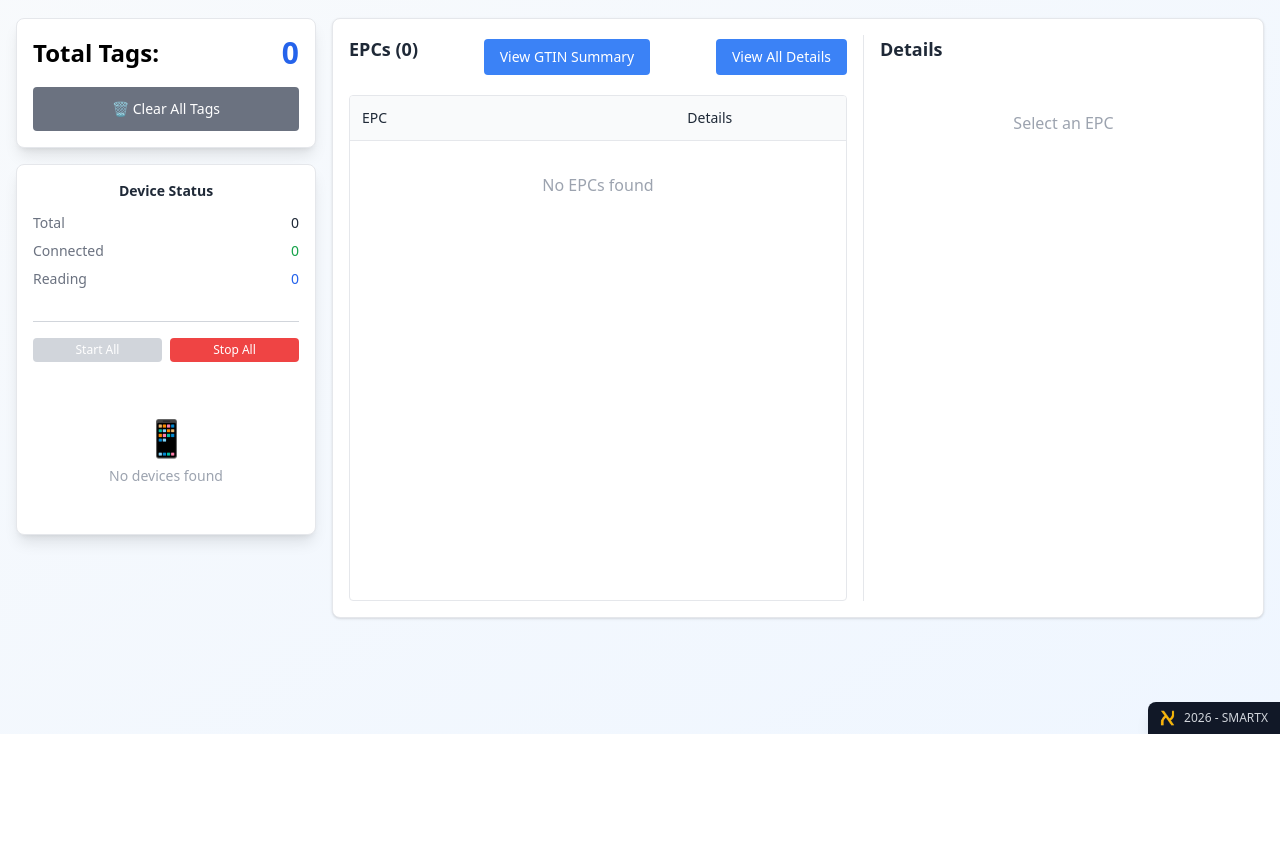
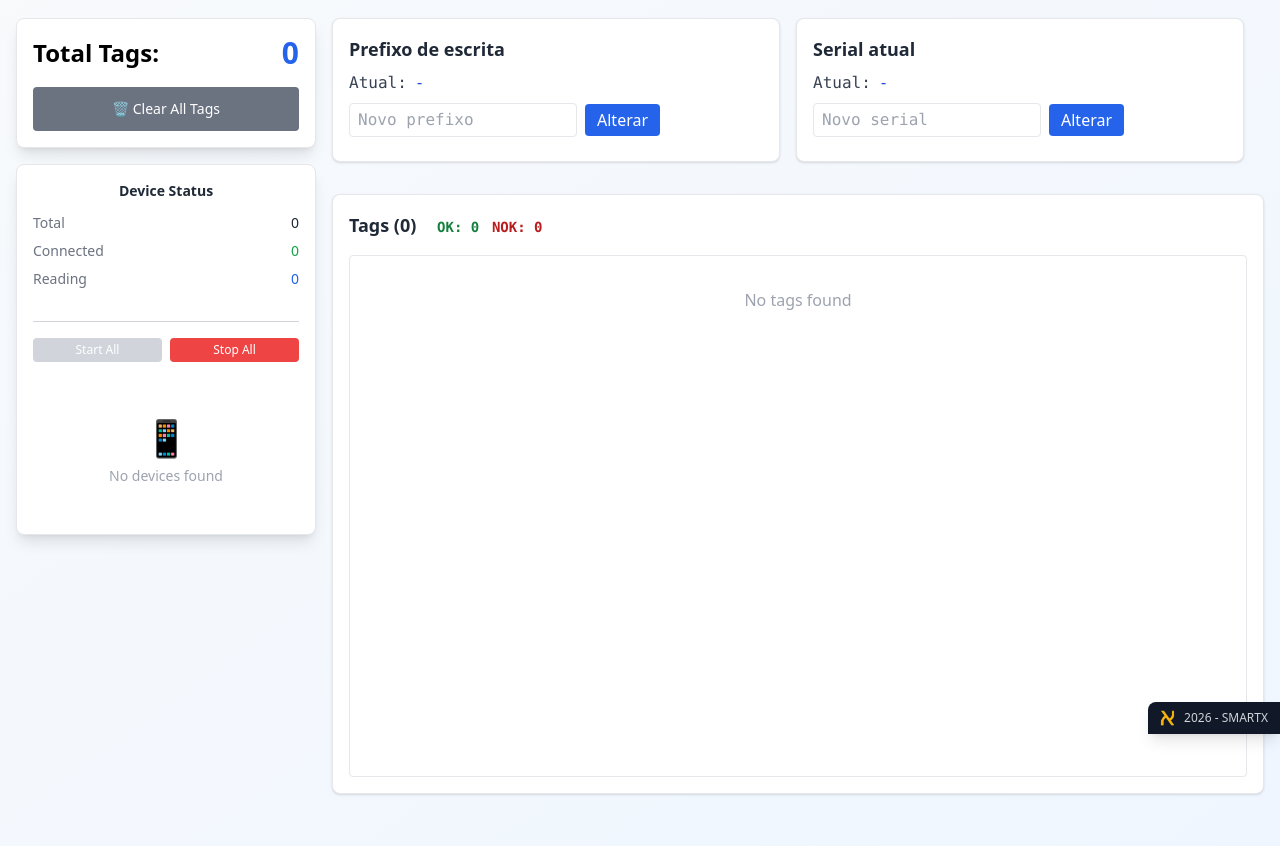
Before and after one commit to ghpascon/smtx_write_prefix_serial, a Python web app: template app/templates/pages/index/main.html in a window 1280 px wide. Shown: the part 66-912 px from the top of the page. Before the commit the page ends 800 px from the top, so only its background shows below. Run offline with Jinja, Linux system fonts and the light colour scheme; the template is opened without the code that fills it, so the values that code supplies are empty.

Commit message:
WRITE PREFIX
Bump version to v8.0.0

```diff
--- a/app/core/config.py
+++ b/app/core/config.py
@@ -56,6 +56,8 @@ class Settings:
 		self.XTRACK_URL: str | None = data.get('XTRACK_URL', None)
 		self.PORT: int = data.get('PORT', 5000)
 
+		self.WRITE_PREFIX: str = data.get('WRITE_PREFIX', 'aaa')
+
 	def get_current_settings(self):
 		return {
 			key: value
--- a/app/services/rfid/_main.py
+++ b/app/services/rfid/_main.py
@@ -64,7 +64,6 @@ class RfidManager:
 
 	def on_tag(self, name: str, tag_data: dict):
 		new_tag, tag = self.tags.add(tag_data, device=name)
-
 		# NEW TAG
 		if new_tag:
 			logging.info(f'[ TAG ] {name} - Tag Data: {tag}')
--- /dev/null
+++ b/app/templates/includes/_prefix.html
@@ -0,0 +1,71 @@
+<div class="bg-white rounded-lg shadow border p-4 mb-4 flex flex-col w-full max-w-md">
+    <h4 class="text-lg font-semibold mb-2">Prefixo de escrita</h4>
+    <div class="flex items-center space-x-2 mb-2">
+        <span class="font-mono text-base text-gray-700">Atual:</span>
+        <span id="current-prefix" class="font-mono text-base text-blue-700">...</span>
+    </div>
+    <form id="prefix-form" class="flex items-center space-x-2">
+        <input type="text" id="new-prefix" name="new-prefix" class="border rounded px-2 py-1 font-mono text-base"
+            placeholder="Novo prefixo" required />
+        <button type="submit" class="bg-blue-600 hover:bg-blue-700 text-white px-3 py-1 rounded">Alterar</button>
+    </form>
+    <div id="prefix-msg" class="mt-2 text-sm"></div>
+</div>
+
+<script>
+    document.addEventListener('DOMContentLoaded', () => {
+        const prefixUrl = "{{ url_for('get_write_prefix') }}";
+        // Função para montar a URL com o prefixo como path param
+        function getSetPrefixUrl(newPrefix) {
+            // Escapa o prefixo para uso seguro na URL
+            return `{{ url_for('set_write_prefix', new_prefix='__REPLACE__') }}`.replace('__REPLACE__', encodeURIComponent(newPrefix));
+        }
+        const currentPrefixEl = document.getElementById('current-prefix');
+        const form = document.getElementById('prefix-form');
+        const input = document.getElementById('new-prefix');
+        const msg = document.getElementById('prefix-msg');
+
+        async function fetchPrefix() {
+            try {
+                const res = await fetch(prefixUrl);
+                if (res.ok) {
+                    const data = await res.json();
+                    currentPrefixEl.textContent = data.write_prefix ?? '-';
+                } else {
+                    currentPrefixEl.textContent = '-';
+                }
+            } catch {
+                currentPrefixEl.textContent = '-';
+            }
+        }
+
+
+        form.addEventListener('submit', async (e) => {
+            e.preventDefault();
+            msg.textContent = '';
+            const newPrefix = input.value.trim();
+            if (!newPrefix) return;
+            try {
+                const url = getSetPrefixUrl(newPrefix);
+                const res = await fetch(url, {
+                    method: 'POST'
+                });
+                if (res.ok) {
+                    const data = await res.json();
+                    msg.textContent = data.message || 'Prefixo alterado com sucesso!';
+                    msg.className = 'mt-2 text-green-700 text-sm';
+                    fetchPrefix();
+                } else {
+                    const data = await res.json();
+                    msg.textContent = data.message || 'Erro ao alterar prefixo';
+                    msg.className = 'mt-2 text-red-700 text-sm';
+                }
+            } catch {
+                msg.textContent = 'Erro ao alterar prefixo';
+                msg.className = 'mt-2 text-red-700 text-sm';
+            }
+        });
+
+        fetchPrefix();
+    });
+</script>
--- /dev/null
+++ b/app/templates/includes/_serial.html
@@ -0,0 +1,67 @@
+<div class="bg-white rounded-lg shadow border p-4 mb-4 flex flex-col w-full max-w-md">
+    <h4 class="text-lg font-semibold mb-2">Serial atual</h4>
+    <div class="flex items-center space-x-2 mb-2">
+        <span class="font-mono text-base text-gray-700">Atual:</span>
+        <span id="current-serial" class="font-mono text-base text-blue-700">...</span>
+    </div>
+    <form id="serial-form" class="flex items-center space-x-2">
+        <input type="number" id="new-serial" name="new-serial" class="border rounded px-2 py-1 font-mono text-base"
+            placeholder="Novo serial" min="0" required />
+        <button type="submit" class="bg-blue-600 hover:bg-blue-700 text-white px-3 py-1 rounded">Alterar</button>
+    </form>
+    <div id="serial-msg" class="mt-2 text-sm"></div>
+</div>
+
+<script>
+    document.addEventListener('DOMContentLoaded', () => {
+        const serialUrl = "{{ url_for('get_current_serial') }}";
+        function getSetSerialUrl(newSerial) {
+            return `{{ url_for('set_current_serial', new_serial=0) }}`.replace('0', encodeURIComponent(newSerial));
+        }
+        const currentSerialEl = document.getElementById('current-serial');
+        const form = document.getElementById('serial-form');
+        const input = document.getElementById('new-serial');
+        const msg = document.getElementById('serial-msg');
+
+        async function fetchSerial() {
+            try {
+                const res = await fetch(serialUrl);
+                if (res.ok) {
+                    const data = await res.json();
+                    currentSerialEl.textContent = data.current_serial ?? '-';
+                } else {
+                    currentSerialEl.textContent = '-';
+                }
+            } catch {
+                currentSerialEl.textContent = '-';
+            }
+        }
+
+        form.addEventListener('submit', async (e) => {
+            e.preventDefault();
+            msg.textContent = '';
+            const newSerial = input.value.trim();
+            if (!newSerial || isNaN(newSerial) || Number(newSerial) < 0) return;
+            try {
+                const url = getSetSerialUrl(newSerial);
+                const res = await fetch(url, { method: 'POST' });
+                if (res.ok) {
+                    const data = await res.json();
+                    msg.textContent = data.message || 'Serial alterado com sucesso!';
+                    msg.className = 'mt-2 text-green-700 text-sm';
+                    fetchSerial();
+                } else {
+                    const data = await res.json();
+                    msg.textContent = data.message || 'Erro ao alterar serial';
+                    msg.className = 'mt-2 text-red-700 text-sm';
+                }
+            } catch {
+                msg.textContent = 'Erro ao alterar serial';
+                msg.className = 'mt-2 text-red-700 text-sm';
+            }
+        });
+
+        fetchSerial();
+        setInterval(fetchSerial, 1000);
+    });
+</script>
--- a/app/templates/includes/_tags_all.html
+++ b/app/templates/includes/_tags_all.html
@@ -1,11 +1,10 @@
 <!-- Tags Table Widget -->
-<div
-  class="bg-white rounded-lg shadow border p-4 flex flex-col w-full h-[75vh]"
-  x-data="tagDetailsTable()"
->
+<div class="bg-white rounded-lg shadow border p-4 flex flex-col w-full h-[75vh]" x-data="tagDetailsTable()">
   <div class="justify-between flex items-center mb-4 flex-shrink-0">
     <h4 class="text-lg font-semibold">
       Tags (<span x-text="tags.length"></span>)
+      <span class="ml-4 text-green-700 font-mono text-sm">OK: <span x-text="countOk"></span></span>
+      <span class="ml-2 text-red-700 font-mono text-sm">NOK: <span x-text="countNok"></span></span>
     </h4>
   </div>
 
@@ -17,23 +16,19 @@
             <template x-for="header in headers" :key="header">
               <th
                 class="px-2 py-2 text-left whitespace-nowrap border-b-2 border-gray-200 font-mono text-xs font-semibold text-gray-900"
-                x-text="header.replace(/_/g, ' ').toUpperCase()"
-              ></th>
+                x-text="header.replace(/_/g, ' ').toUpperCase()"></th>
             </template>
           </tr>
         </thead>
         <tbody>
           <template x-for="(tag, index) in tags" :key="`tag-${index}`">
-            <tr class="border-b border-gray-200 hover:bg-gray-50">
-              <template
-                x-for="(header, headerIndex) in headers"
-                :key="`cell-${index}-${headerIndex}`"
-              >
-                <td
-                  class="px-2 py-2 font-mono text-xs sm:text-sm whitespace-nowrap text-gray-900"
-                  :title="tag[header]"
-                  x-text="formatValue(tag[header], header)"
-                ></td>
+            <tr class="border-b border-gray-200 " :class="{
+                'bg-green-400': tag.write_ok === true,
+                'bg-red-400': tag.write_ok === false
+              }">
+              <template x-for="(header, headerIndex) in headers" :key="`cell-${index}-${headerIndex}`">
+                <td class="px-2 py-2 font-mono text-xs sm:text-sm whitespace-nowrap text-gray-900" :title="tag[header]"
+                  x-text="formatValue(tag[header], header)"></td>
               </template>
             </tr>
           </template>
@@ -52,6 +47,8 @@
     return {
       tags: [],
       headers: [],
+      countOk: 0,
+      countNok: 0,
 
       async init() {
         await this.loadTags();
@@ -69,6 +66,10 @@
             if (this.tags.length > 0 && this.headers.length === 0) {
               this.headers = Object.keys(this.tags[0]);
             }
+
+            // Atualiza contadores de OK e NOK
+            this.countOk = this.tags.filter(t => t.write_ok === true).length;
+            this.countNok = this.tags.filter(t => t.write_ok === false).length;
           }
         } catch (error) {
           console.error("Error loading tags:", error);
--- a/app/templates/pages/index/main.html
+++ b/app/templates/pages/index/main.html
@@ -5,13 +5,13 @@
     {% include 'includes/_events.html' %} {% include 'includes/_devices.html' %}
   </div>
   <div class="lg:col-span-9">
-    {% if table == "complete" %}
+
+    <div class="flex flex-row gap-4 mb-4">
+      {% include 'includes/_prefix.html' %}
+      {% include 'includes/_serial.html' %}
+    </div>
     {% include 'includes/_tags_all.html' %}
-    {% elif table == "gtin" %}
-    {% include 'includes/_tags_gtin.html' %}
-    {% else %}
-    {% include 'includes/_tags.html' %}
-    {% endif %}
+
   </div>
 </div>
 {% endblock %}
--- a/config/config.json
+++ b/config/config.json
@@ -5,9 +5,10 @@
     "OPEN_BROWSER": false,
     "BEEP": false,
     "CLEAR_OLD_TAGS_INTERVAL": null,
-    "TAG_PREFIX": "e",
+    "TAG_PREFIX": null,
     "WEBHOOK_URL": null,
     "DATABASE_URL": null,
     "XTRACK_URL": null,
-    "PORT": 5000
+    "PORT": 5000,
+    "WRITE_PREFIX": "aaa"
 }
--- a/docs/version.txt
+++ b/docs/version.txt
@@ -1 +1 @@
-7.5.3
+8.0.0
--- a/pyproject.toml
+++ b/pyproject.toml
@@ -1,6 +1,6 @@
 [tool.poetry]
 name = "x-bridge"
-version = "7.5.3"
+version = "8.0.0"
 description = "Conector RFID SMARTX"
 authors = ["Gabriel Henrique Pascon <gh.pascon@gmail.com>"]
 license = "MIT"
```
Also changed, not shown: app/models/rfid.py (+6 -2 lines), app/routers/api/v1/controller.py (+50 -0 lines), app/services/rfid/controller.py (+27 -2 lines), config/devices/XPAD.json (renamed from config/devices/cuba.json, +2 -9 lines).
